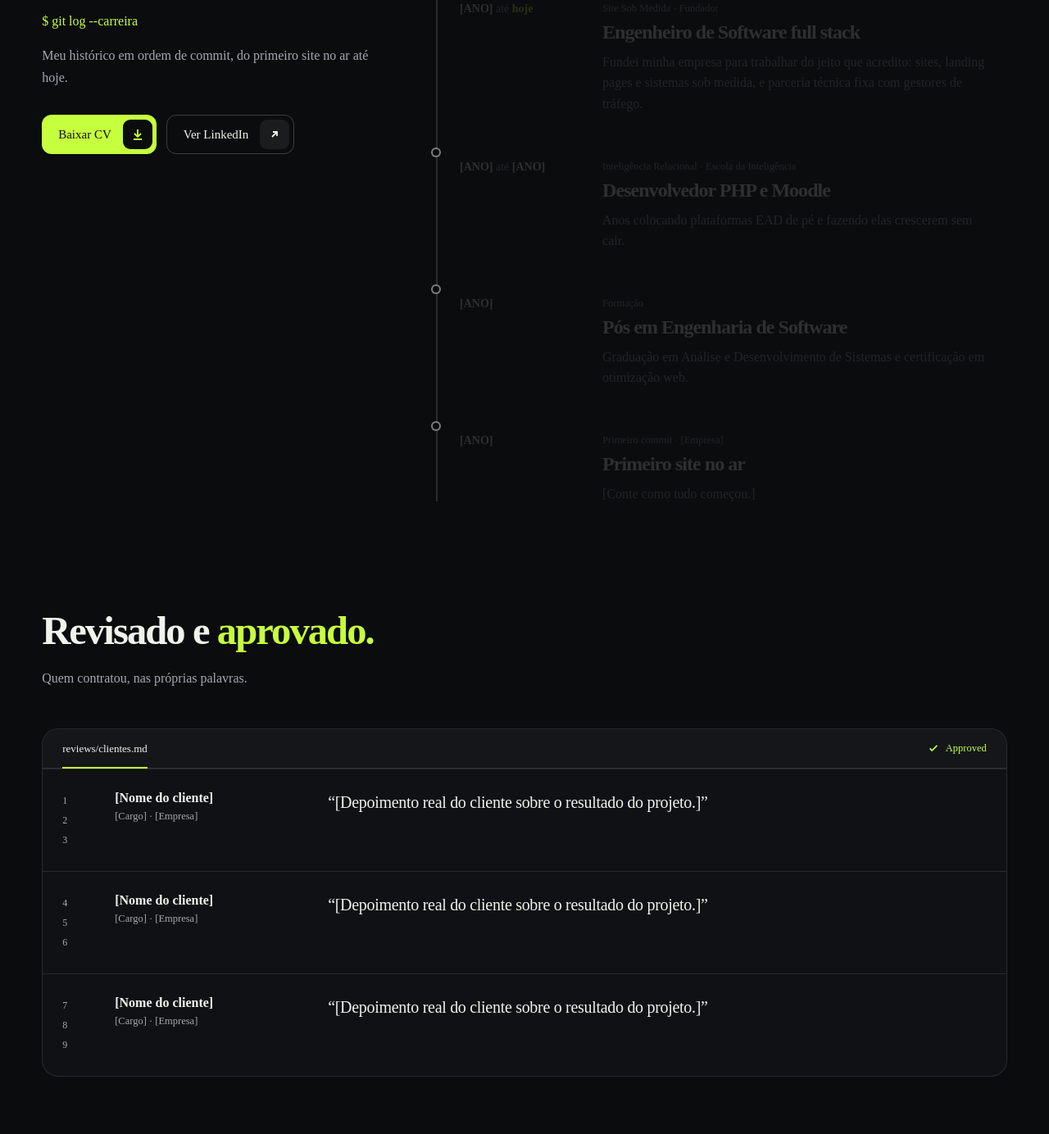
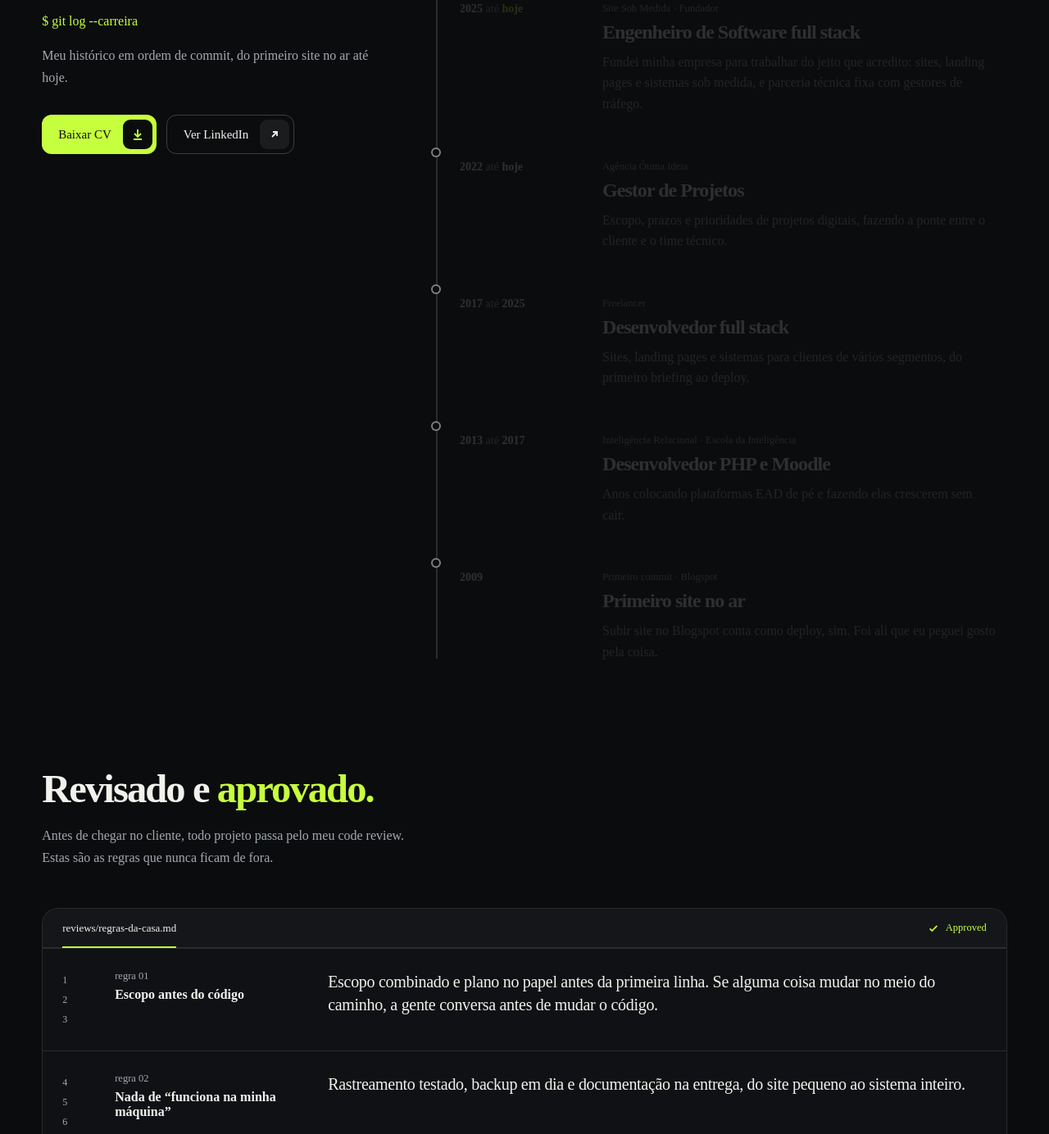
Before and after one commit to sondavi1991/meu-site-pessoal, an Astro site: page / in a window 1280 px wide. Shown: the part 8265-9649 px from the top of the page at 82% size. Built offline with nearby package versions, Linux system fonts and the light colour scheme; Astro itself is replaced by a stand-in of ours.

Commit message:
feat: update footer text, enhance reviews section with house rules, and adjust CSS for improved layout

```diff
--- a/src/components/Footer.astro
+++ b/src/components/Footer.astro
@@ -33,7 +33,7 @@ const cols = [
     </div>
     <div class="meta footer-bottom">
       <span>{SITE.city} · <span class="mono clock" data-clock>--:--</span></span>
-      <span>Melhor visualizado em qualquer tela. Sem Flash, sem jQuery, sem frescura.</span>
+      <span>Nenhum GIF de “em construção” foi usado neste site.</span>
       <span>© {year} {SITE.name}</span>
     </div>
     <p class="giant" aria-hidden="true">
--- a/src/components/Reviews.astro
+++ b/src/components/Reviews.astro
@@ -1,25 +1,25 @@
 ---
 import Icon from './Icon.astro';
-import { REVIEWS } from '../data/site';
+import { HOUSE_RULES } from '../data/site';
 ---
 
 <section class="sec sec-tight">
   <div class="wrap">
     <h2 class="disp h2">Revisado e <span class="lime">aprovado.</span></h2>
-    <p class="lead">Quem contratou, nas próprias palavras.</p>
+    <p class="lead">Antes de chegar no cliente, todo projeto passa pelo meu code review. Estas são as regras que nunca ficam de fora.</p>
     <div class="cr">
       <div class="cr-head">
-        <span class="mono cr-file"><span class="cr-tab">reviews/clientes.md</span></span>
+        <span class="mono cr-file"><span class="cr-tab">reviews/regras-da-casa.md</span></span>
         <span class="cr-ok mono"><Icon name="check" size={14} strokeWidth={2} />Approved</span>
       </div>
-      {REVIEWS.map((r, i) => (
+      {HOUSE_RULES.map((r, i) => (
         <div class="rvw">
           <div class="mono ln">{i * 3 + 1}<br />{i * 3 + 2}<br />{i * 3 + 3}</div>
           <div>
-            <div class="rvw-name">{r.name}</div>
-            <div class="meta rvw-role">{r.role} · {r.company}</div>
+            <div class="meta rvw-role">regra {String(i + 1).padStart(2, '0')}</div>
+            <div class="rvw-name">{r.title}</div>
           </div>
-          <p class="q">“{r.quote}”</p>
+          <p class="q">{r.text}</p>
         </div>
       ))}
     </div>
--- a/src/data/site.ts
+++ b/src/data/site.ts
@@ -256,7 +256,7 @@ export const SERVICES = [
 
 export const CAREER = [
   {
-    from: '[ANO]',
+    from: '2025',
     to: 'hoje',
     hash: 'a1f3c9e',
     where: 'Site Sob Medida · Fundador',
@@ -265,37 +265,55 @@ export const CAREER = [
     current: true,
   },
   {
-    from: '[ANO]',
-    to: '[ANO]',
+    from: '2022',
+    to: 'hoje',
+    hash: '5b2e8f1',
+    where: 'Agência Ótima Ideia',
+    role: 'Gestor de Projetos',
+    text: 'Escopo, prazos e prioridades de projetos digitais, fazendo a ponte entre o cliente e o time técnico.',
+  },
+  {
+    from: '2017',
+    to: '2025',
+    hash: '3c88e17',
+    where: 'Freelancer',
+    role: 'Desenvolvedor full stack',
+    text: 'Sites, landing pages e sistemas para clientes de vários segmentos, do primeiro briefing ao deploy.',
+  },
+  {
+    from: '2013',
+    to: '2017',
     hash: '7d20b4a',
     where: 'Inteligência Relacional · Escola da Inteligência',
     role: 'Desenvolvedor PHP e Moodle',
     text: 'Anos colocando plataformas EAD de pé e fazendo elas crescerem sem cair.',
   },
   {
-    from: '[ANO]',
-    hash: '3c88e17',
-    where: 'Formação',
-    role: 'Pós em Engenharia de Software',
-    text: 'Graduação em Análise e Desenvolvimento de Sistemas e certificação em otimização web.',
-  },
-  {
-    from: '[ANO]',
+    from: '2009',
     hash: '0e91d02',
-    where: 'Primeiro commit · [Empresa]',
+    where: 'Primeiro commit · Blogspot',
     role: 'Primeiro site no ar',
-    text: '[Conte como tudo começou.]',
+    text: 'Subir site no Blogspot conta como deploy, sim. Foi ali que eu peguei gosto pela coisa.',
   },
 ];
 
 /* ------------------------------------------------------------------ */
-/* Depoimentos                                                         */
+/* Regras da casa (seção "Revisado e aprovado", no lugar de depoimentos) */
 /* ------------------------------------------------------------------ */
 
-export const REVIEWS = [
-  { name: '[Nome do cliente]', role: '[Cargo]', company: '[Empresa]', quote: '[Depoimento real do cliente sobre o resultado do projeto.]' },
-  { name: '[Nome do cliente]', role: '[Cargo]', company: '[Empresa]', quote: '[Depoimento real do cliente sobre o resultado do projeto.]' },
-  { name: '[Nome do cliente]', role: '[Cargo]', company: '[Empresa]', quote: '[Depoimento real do cliente sobre o resultado do projeto.]' },
+export const HOUSE_RULES = [
+  {
+    title: 'Escopo antes do código',
+    text: 'Escopo combinado e plano no papel antes da primeira linha. Se alguma coisa mudar no meio do caminho, a gente conversa antes de mudar o código.',
+  },
+  {
+    title: 'Nada de “funciona na minha máquina”',
+    text: 'Rastreamento testado, backup em dia e documentação na entrega, do site pequeno ao sistema inteiro.',
+  },
+  {
+    title: 'IA com responsabilidade',
+    text: 'A IA acelera o trabalho, mas toda linha passa pela minha revisão antes de ir pro ar. Quem assina o commit sou eu.',
+  },
 ];
 
 /* ------------------------------------------------------------------ */
--- a/src/styles/global.css
+++ b/src/styles/global.css
@@ -384,7 +384,7 @@ details.acc summary:hover .ttl { color: var(--lime); }
 .rvw:hover { background: rgba(198, 255, 61, 0.04); }
 .rvw .ln { font-size: 12px; color: var(--mute); line-height: 2; }
 .rvw-name { font-weight: 600; }
-.rvw-role { margin-top: 6px; }
+.rvw-role { margin-bottom: 6px; }
 .rvw .q { font-family: var(--f-display); font-weight: 500; font-size: 20px; line-height: 1.4; letter-spacing: -0.015em; margin: 0; }
 
 /* ==================================================================
```
